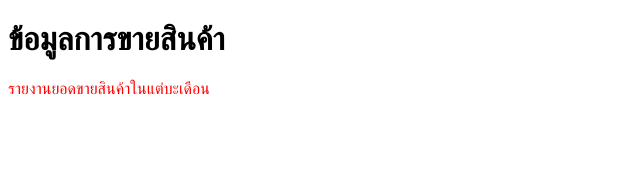
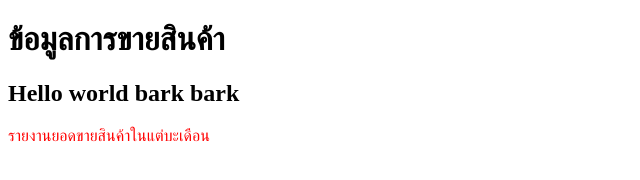
Before and after one commit to ThanachartPra/StudyPro1, a plain HTML site: page index.html in a window 1280 px wide. Shown: the whole page, without its empty margins (0-640 px from the left). Drawn offline with Linux system fonts and the light colour scheme.

Commit message:
Modify data

```diff
--- a/index.html
+++ b/index.html
@@ -15,5 +15,6 @@
 
 </body>
     <h1>ข้อมูลการขายสินค้า</h1>
+    <h2>Hello world bark bark</h2>
     <p>รายงานยอดขายสินค้าในแต่บะเดือน</p>
 </html>
```
